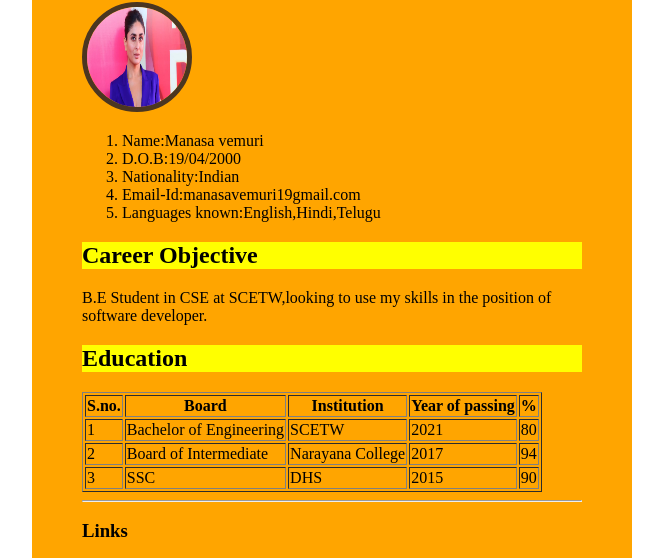
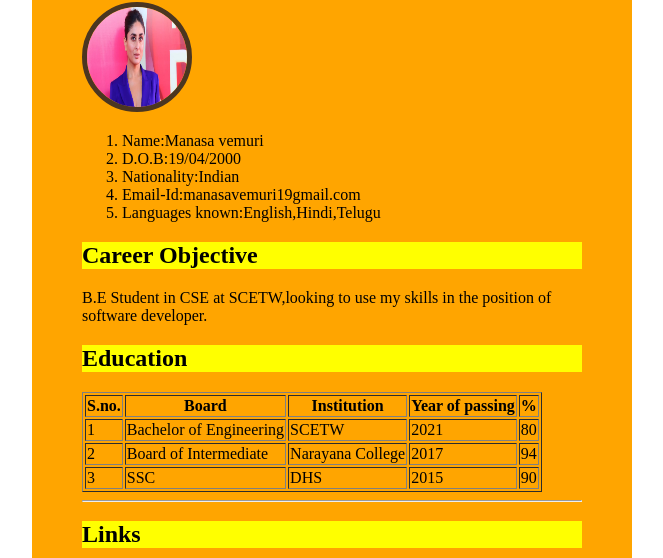
Before and after one commit to manasavemuri19/manasavemuri19.github.io, a plain HTML site: page index.html in a window 1280 px wide. Shown: the part 228-786 px from the top of the page, without its empty margins (308-971 px from the left). Drawn offline with Linux system fonts and the light colour scheme.

Commit message:
Update index.html

```diff
--- a/index.html
+++ b/index.html
@@ -53,7 +53,7 @@
             </tr>
         </table>
             <hr>
-            <h3>Links</h3>
+            <h2>Links</h2>
             <a href="https://facebook.com/Allu Arjun">My Facebook page</a>
         <h2>Work Experience</h2>
         <ul>
```
